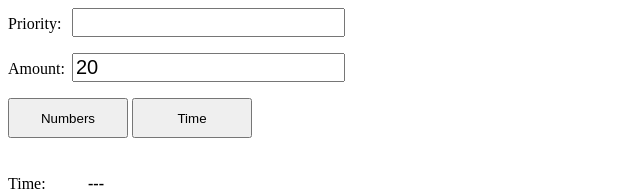
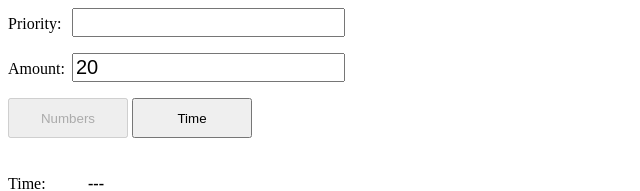
Before and after one commit to quanna19596/generate, a plain HTML site: page index.html in a window 1280 px wide. Shown: the top 191 px of the page, without its empty margins (0-640 px from the left). Drawn offline with Linux system fonts and the light colour scheme.

Commit message:
Update index.html

```diff
--- a/index.html
+++ b/index.html
@@ -49,7 +49,7 @@
         const numbersBtnDisabled = !!numbersData || !timeData;
 
         timeBtn.disabled = timeBtnDisabled;
-        numbersBtn.disabled = false;
+        numbersBtn.disabled = numbersBtnDisabled;
         time.innerText = timeData || '---';
         result.innerText = numbersData || '---';
 
```
